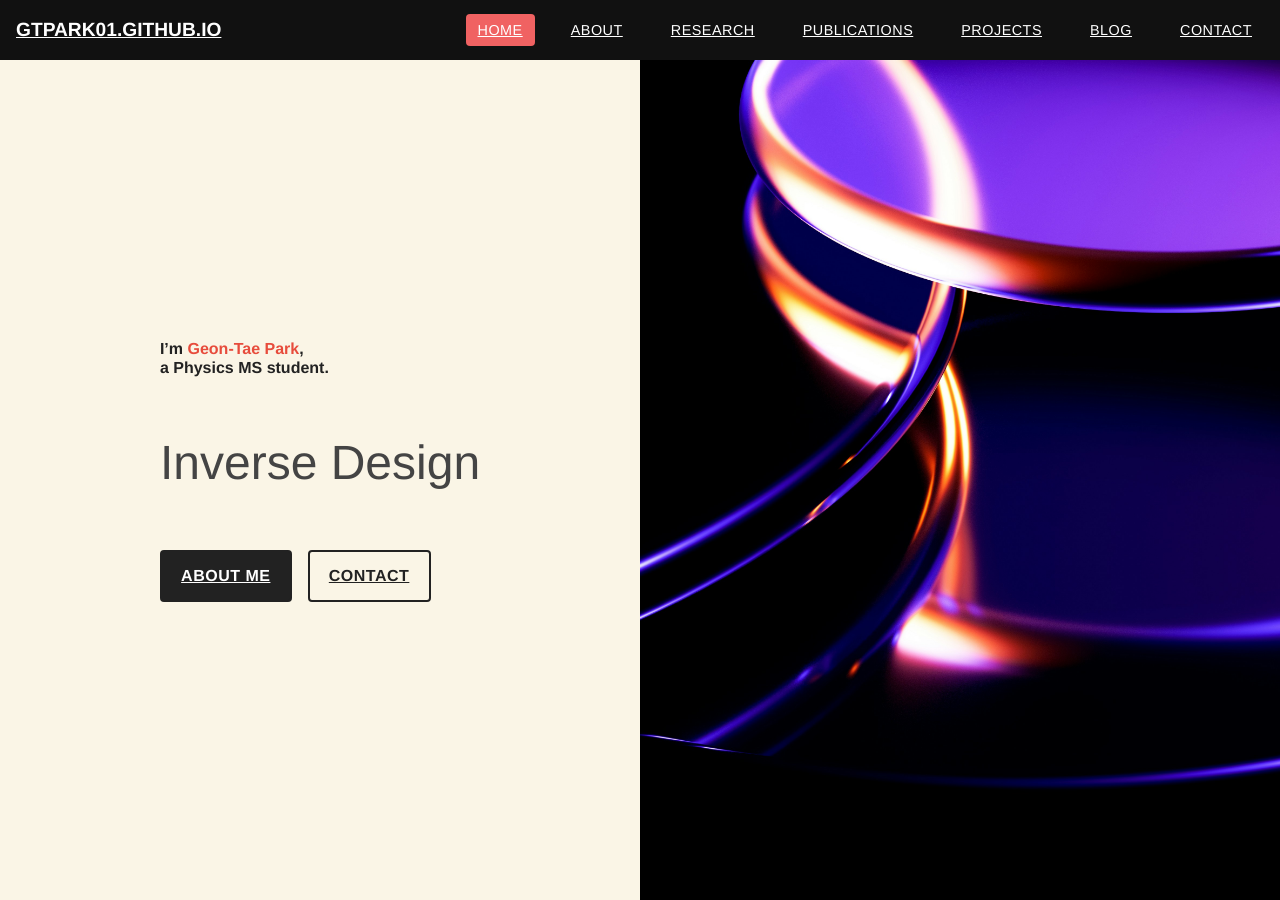
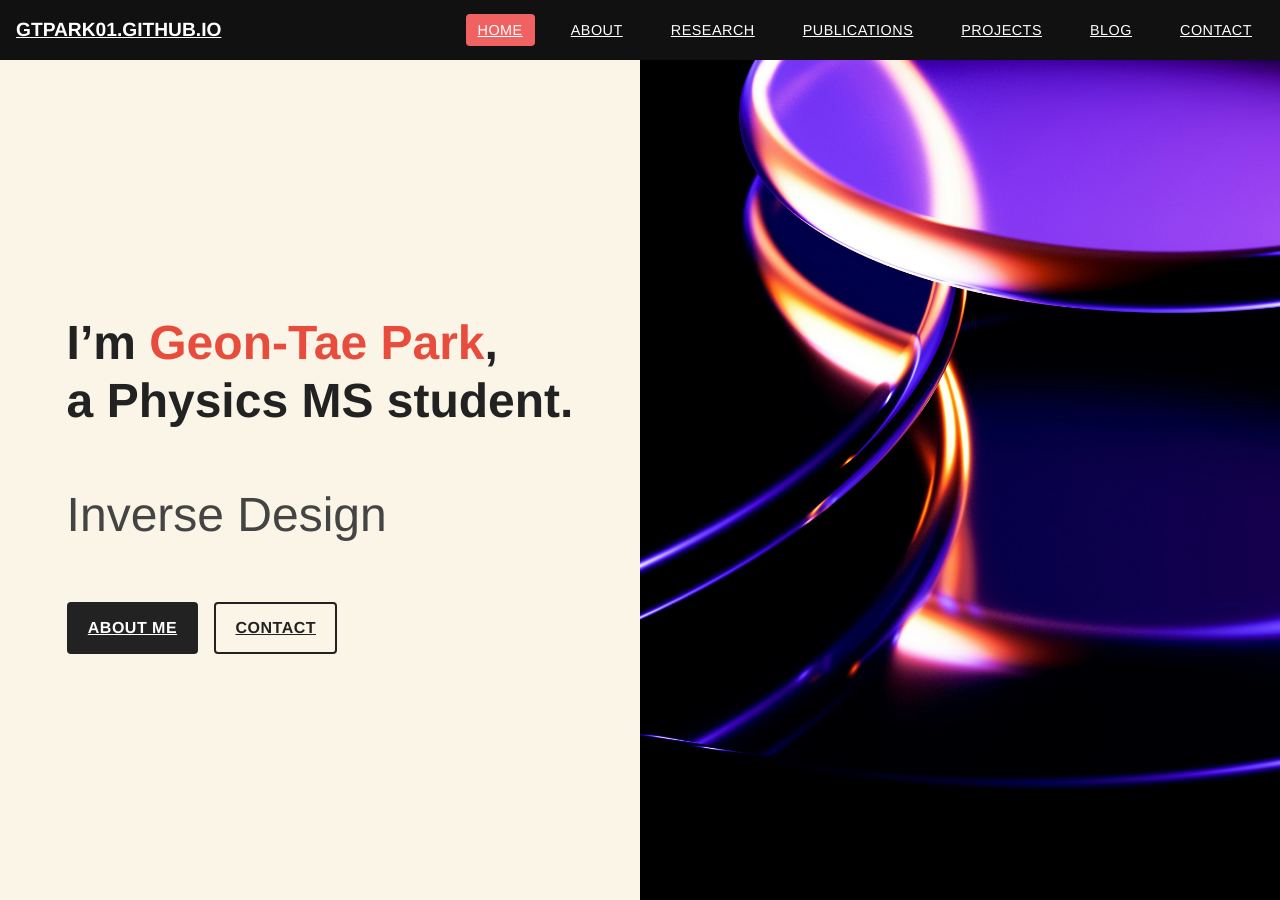
Before and after one commit to gtpark01/gtpark01.github.io, a Jekyll site: the page built from index.md, in a window 1280 px wide and 900 px high. Built offline with Jekyll 4.4.1, drawn with Linux system fonts in a browser that asks for light colours.

Commit message:
Update main.css

```diff
--- a/assets/css/main.css
+++ b/assets/css/main.css
@@ -129,7 +129,7 @@ img {
 }
 
 .hero-title {
-  font-size: 1rem; /* font size */
+  font-size: 3rem; /* font size */
   font-weight: 600; /* how bold or thick the font is */
   margin-bottom: 1rem;
   color: #222;
```
